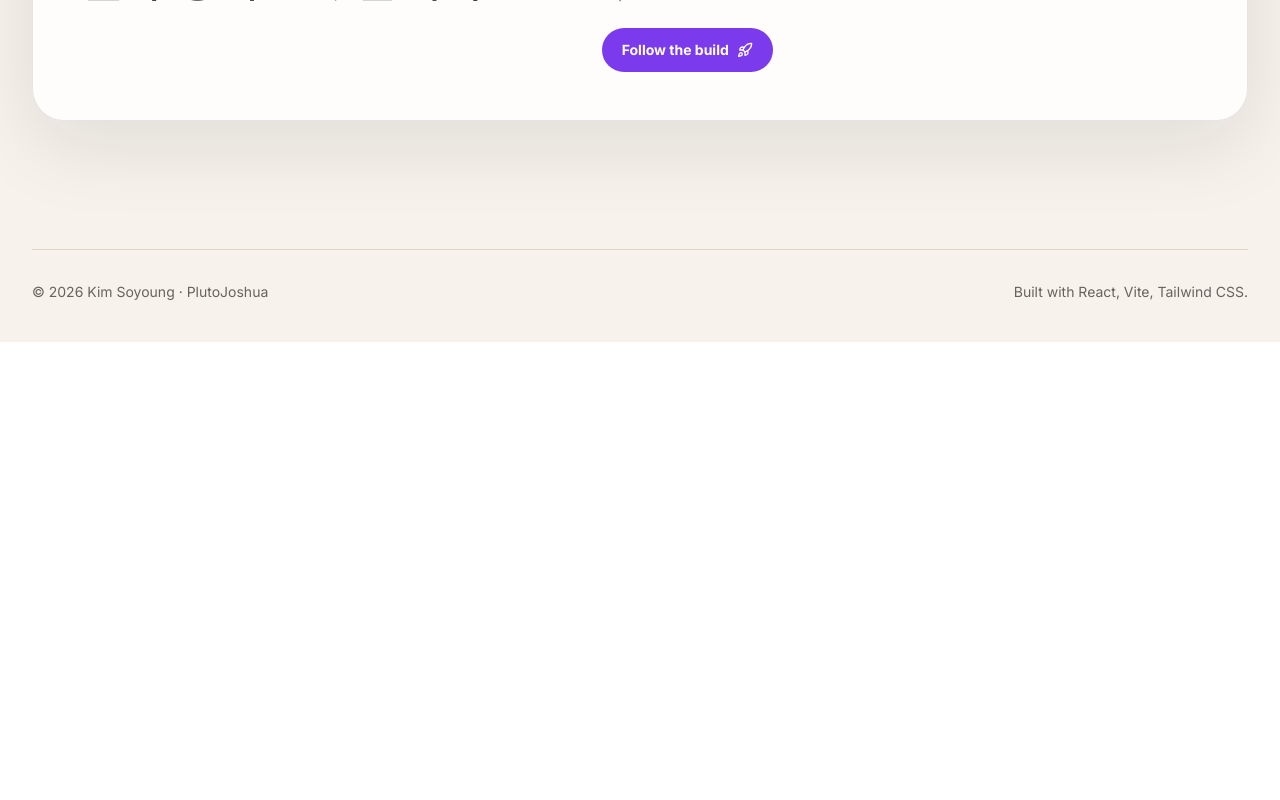
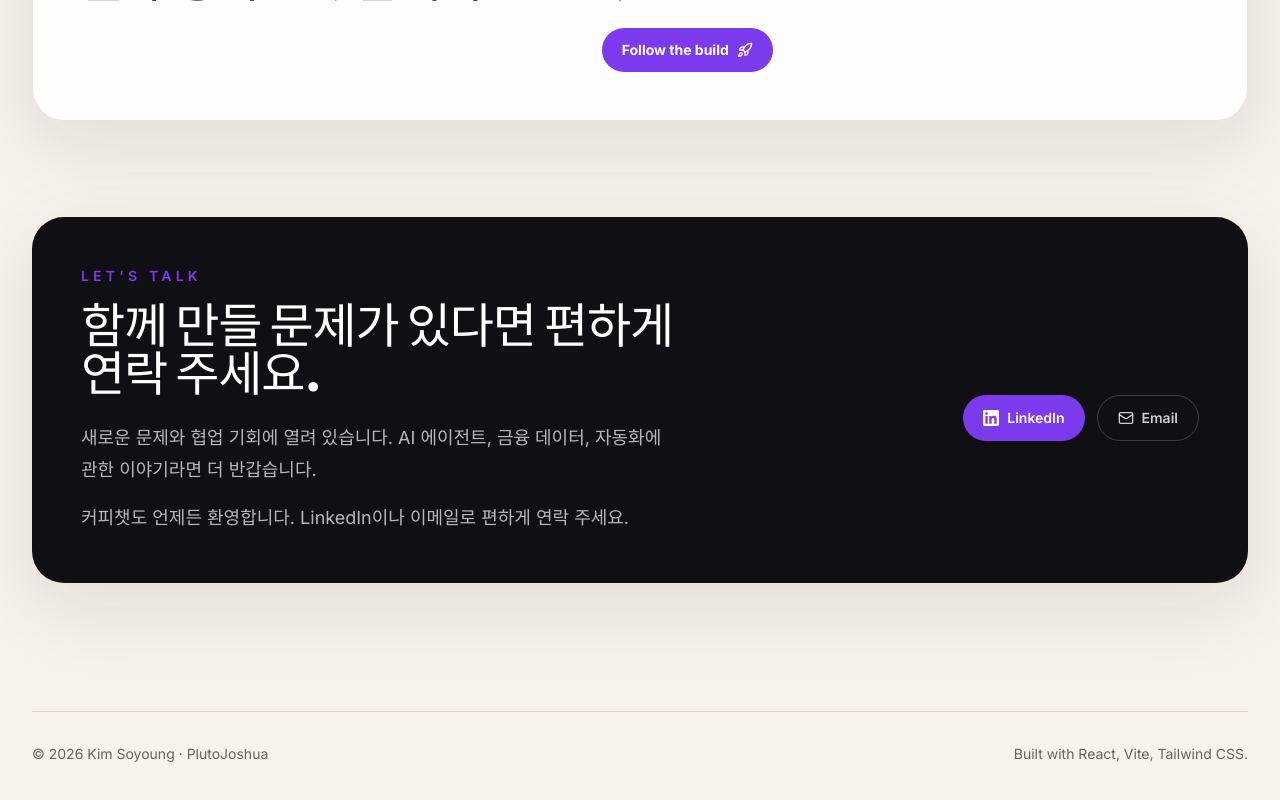
Before and after one commit to PlutoJoshua/PlutoJoshua.github.io, a React (Vite) app: page / in a window 1280 px wide. Shown: the part 2303-3103 px from the top of the page. Before the commit the page ends 2645 px from the top, so only its background shows below. Built offline with nearby package versions, Linux system fonts and the light colour scheme; a web font is replaced by a local one.

Commit message:
Add 'Let's talk' contact CTA section to About page
- Collaboration / coffee-chat welcome message below Building Next
- LinkedIn (primary) + Email actions, dark card styling

```diff
--- a/src/data/profile.js
+++ b/src/data/profile.js
@@ -44,6 +44,20 @@ export const buildingNext = {
   cta: { label: 'Follow the build', href: 'https://github.com/PlutoJoshua' },
 };
 
+// About 맨 아래 "Let's talk" CTA 섹션.
+export const contact = {
+  label: "Let's talk",
+  heading: '함께 만들 문제가 있다면 편하게 연락 주세요.',
+  paragraphs: [
+    '새로운 문제와 협업 기회에 열려 있습니다. AI 에이전트, 금융 데이터, 자동화에 관한 이야기라면 더 반갑습니다.',
+    '커피챗도 언제든 환영합니다. LinkedIn이나 이메일로 편하게 연락 주세요.',
+  ],
+  actions: [
+    { label: 'LinkedIn', href: 'https://www.linkedin.com/in/soyoung-kim-184960303', icon: 'Linkedin', primary: true },
+    { label: 'Email', href: 'mailto:cuunit.store@gmail.com', icon: 'Mail' },
+  ],
+};
+
 // 헤더/hero의 외부 링크. icon은 문자열 key (렌더 컴포넌트에서 매핑).
 export const links = [
   { label: 'GitHub', href: 'https://github.com/PlutoJoshua', icon: 'github' },
--- a/src/pages/About.jsx
+++ b/src/pages/About.jsx
@@ -1,6 +1,6 @@
 import { Link } from 'react-router-dom';
 import { ArrowUpRight, Globe2, Mail, Rocket, Sparkles } from 'lucide-react';
-import { profile, currently, metrics, about, buildingNext, links } from '../data/profile';
+import { profile, currently, metrics, about, buildingNext, contact, links } from '../data/profile';
 import { skills } from '../data/skills';
 import SectionLabel from '../components/SectionLabel';
 import Pill from '../components/Pill';
@@ -139,6 +139,43 @@ export default function About() {
           </div>
         </div>
       </section>
+
+      {/* Let's talk */}
+      <section className="relative mx-auto max-w-7xl px-6 pb-20 pt-4 lg:px-8">
+        <div className="rounded-[2rem] border border-ink/10 bg-ink p-8 text-white shadow-soft dark:border-line-d dark:bg-paper-d lg:p-12">
+          <SectionLabel>{contact.label}</SectionLabel>
+          <div className="grid gap-8 lg:grid-cols-[1.1fr_0.9fr] lg:items-center">
+            <div>
+              <h2 className="text-4xl font-black tracking-tight sm:text-5xl">{contact.heading}</h2>
+              <div className="mt-6 space-y-4 text-lg leading-8 text-white/70">
+                {contact.paragraphs.map((p) => (
+                  <p key={p}>{p}</p>
+                ))}
+              </div>
+            </div>
+            <div className="flex flex-wrap gap-3 lg:justify-end">
+              {contact.actions.map(({ label, href, icon, primary }) => {
+                const Icon = LINK_ICONS[icon] || Mail;
+                return (
+                  <a
+                    key={label}
+                    href={href}
+                    target={href.startsWith('http') ? '_blank' : undefined}
+                    rel={href.startsWith('http') ? 'noreferrer' : undefined}
+                    className={`inline-flex items-center gap-2 rounded-full px-5 py-3 text-sm font-semibold transition ${
+                      primary
+                        ? 'bg-accent text-white hover:-translate-y-0.5'
+                        : 'border border-white/20 text-white/80 hover:text-white'
+                    }`}
+                  >
+                    <Icon className="h-4 w-4" /> {label}
+                  </a>
+                );
+              })}
+            </div>
+          </div>
+        </div>
+      </section>
     </>
   );
 }
```
Also changed, not shown: 4 other files (tests, documents, lock files or other folders).
